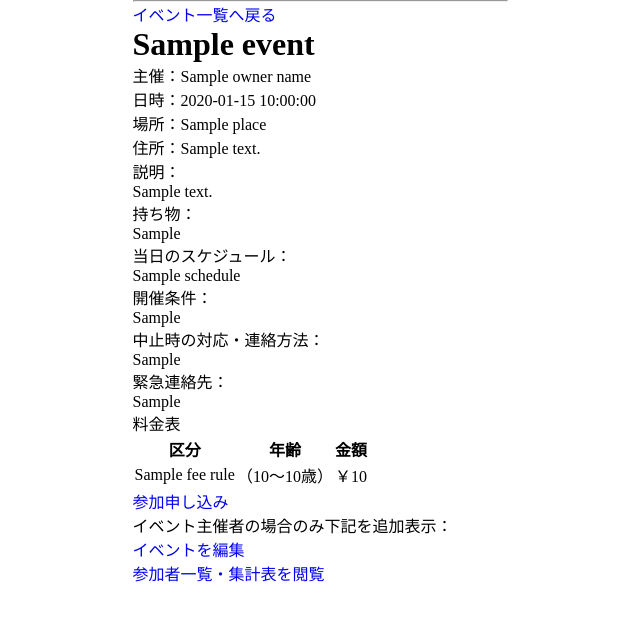
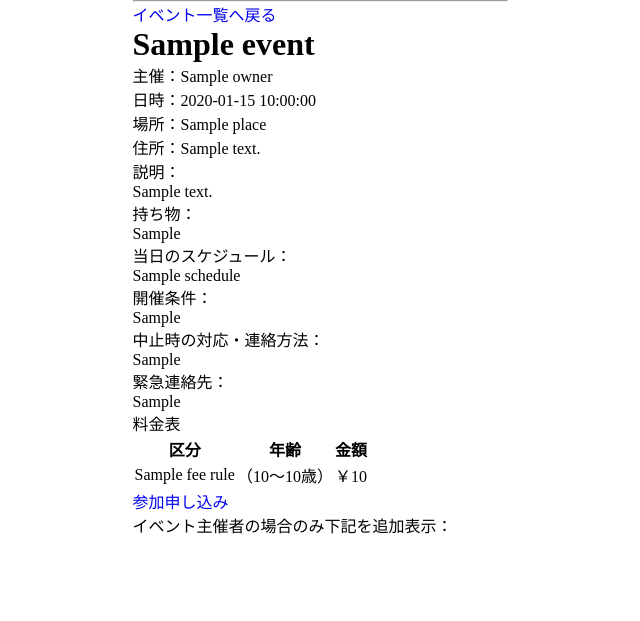
Before and after one commit to E-Team-ponata-inoue-yottomi-kochapi/E-Team_2026-Summer, a Flask app: template tsudoi/templates/event/event_detail.html in a window 1280 px wide. Shown: the top 621 px of the page, without its empty margins (320-960 px from the left). Run offline with Flask 2, Linux system fonts and the light colour scheme; the template is opened without the code that fills it: most values are stand-ins (such as "Sample title", 1, 10 or a date in 2020); some libraries are stand-ins or nearby versions.

Commit message:
update: /tsudoi/templates/event/event_detail.html内の主催者名取得方法の変更
feat: /tsudoi/templates/event/event_detail.html内で編集と集計表リンクを主催者のみへの表示項目へ切替

```diff
--- a/tsudoi/templates/event/event_detail.html
+++ b/tsudoi/templates/event/event_detail.html
@@ -14,7 +14,7 @@
 </div>
 <div>
     <h1>{{ event.title }}</h1>
-    <p>主催：{{ owner_name }}</p>
+    <p>主催：{{ owner.name }}</p>
     <p>日時：{{ event.start_at }}</p>
     <p>場所：{{ event.place }}</p>
     <p>住所：{{ event.address }}</p>
@@ -54,10 +54,12 @@
     <a href="{{ url_for('application.apply_view', event_id=event.id) }}">参加申し込み</a>
 </div>
 <p>イベント主催者の場合のみ下記を追加表示：</p>
+{% if owner.owner_id == session["user_id"] %}
 <div>
     <a href="#">イベントを編集</a>
 </div>
 <div>
     <a href="{{ url_for('application.summary_view', event_id=event.id) }}">参加者一覧・集計表を閲覧</a>
 </div>
+{% endif %}
 {% endblock %}
```
